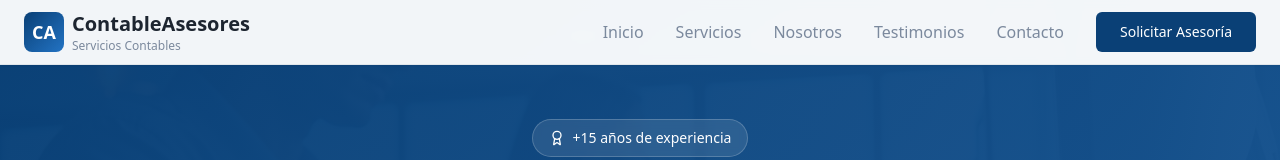
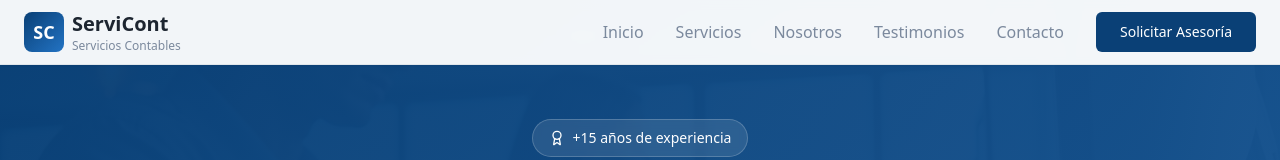
Before and after one commit to JohnByron25/ServiCont, a React (Vite) app: page / in a window 1280 px wide. Shown: the top 160 px of the page. Built offline with nearby package versions, Linux system fonts and the light colour scheme; the HTML template or start-up script is replaced by a standard one.

Commit message:
Change page title to ServiCont

```diff
--- a/index.html
+++ b/index.html
@@ -3,11 +3,11 @@
   <head>
     <meta charset="UTF-8" />
     <meta name="viewport" content="width=device-width, initial-scale=1.0" />
-    <title>ContableAsesores - Servicios Contables Profesionales | Bogotá</title>
+    <title>ServiCont - Servicios Contables Profesionales | Bogotá</title>
     <meta name="description" content="Servicios contables, tributarios y financieros profesionales en Bogotá. +15 años de experiencia. Contabilidad general, asesoría tributaria, auditoría y consultoría financiera. Solicita tu consulta gratuita." />
     <meta name="author" content="Lovable" />
 
-    <meta property="og:title" content="ContableAsesores - Servicios Contables Profesionales" />
+    <meta property="og:title" content="ServiCont - Servicios Contables Profesionales" />
     <meta property="og:description" content="Más de 15 años brindando servicios contables, tributarios y financieros a empresas en Bogotá. Confianza, transparencia y excelencia profesional." />
     <meta property="og:type" content="website" />
     <meta property="og:image" content="https://lovable.dev/opengraph-image-p98pqg.png" />
--- a/src/components/Header.tsx
+++ b/src/components/Header.tsx
@@ -28,10 +28,10 @@ const Header = () => {
           {/* Logo */}
           <div className="flex items-center space-x-2">
             <div className="w-10 h-10 bg-gradient-primary rounded-lg flex items-center justify-center">
-              <span className="text-primary-foreground font-bold text-lg">CA</span>
+              <span className="text-primary-foreground font-bold text-lg">SC</span>
             </div>
             <div>
-              <h1 className="text-xl font-bold text-foreground">ContableAsesores</h1>
+              <h1 className="text-xl font-bold text-foreground">ServiCont</h1>
               <p className="text-xs text-muted-foreground">Servicios Contables</p>
             </div>
           </div>
```
